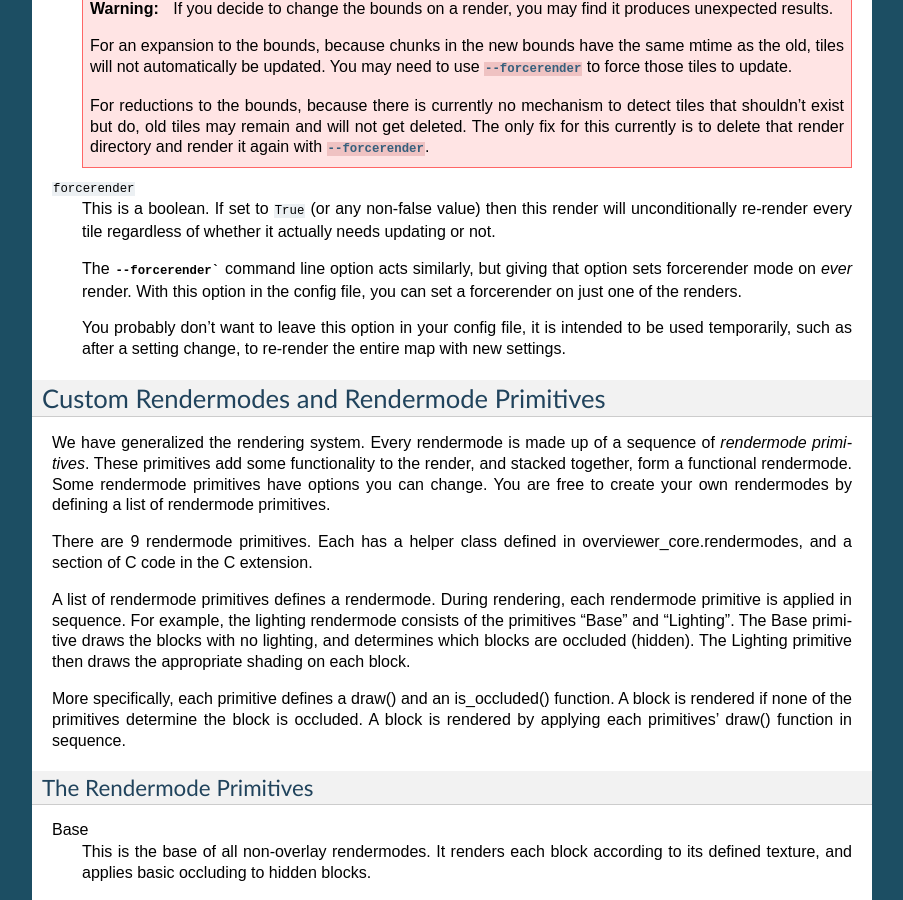
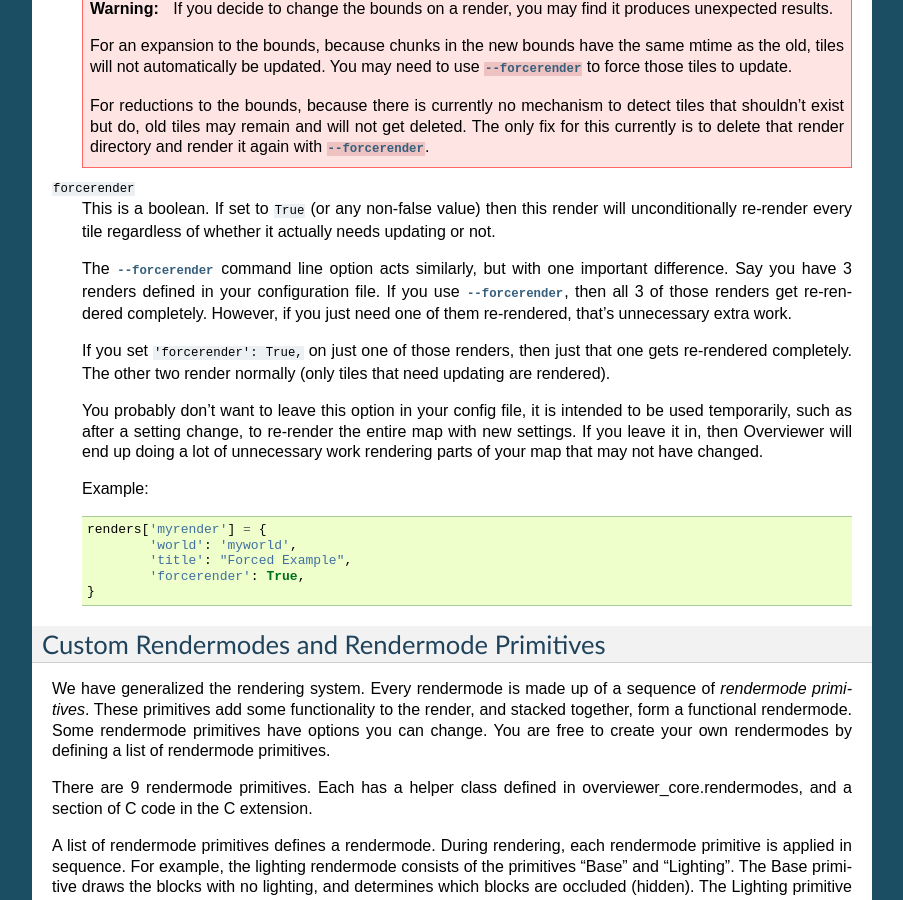
Before and after one commit to overviewer/Minecraft-Overviewer, a Sphinx documentation site: the page built from docs/config.rst, in a window 1280 px wide and 900 px high, scrolled down 5976 px. Shown: the whole window, without its empty margins (198-1101 px from the left). Built offline with Sphinx 7.4.7, drawn with Linux system fonts in a browser that asks for light colours.

Commit message:
clarified docs for forcerender option

```diff
--- a/docs/config.rst
+++ b/docs/config.rst
@@ -392,13 +392,29 @@ values. The valid configuration keys are listed below.
     render will unconditionally re-render every tile regardless of whether it
     actually needs updating or not.
 
-    The :option:`--forcerender`` command line option acts similarly, but giving
-    that option sets forcerender mode on *ever* render. With this option in the
-    config file, you can set a forcerender on just one of the renders.
+    The :option:`--forcerender` command line option acts similarly, but with
+    one important difference. Say you have 3 renders defined in your
+    configuration file. If you use :option:`--forcerender`, then all 3 of those
+    renders get re-rendered completely. However, if you just need one of them
+    re-rendered, that's unnecessary extra work.
+
+    If you set ``'forcerender': True,`` on just one of those renders, then just
+    that one gets re-rendered completely. The other two render normally (only
+    tiles that need updating are rendered).
 
     You probably don't want to leave this option in your config file, it is
     intended to be used temporarily, such as after a setting change, to
-    re-render the entire map with new settings.
+    re-render the entire map with new settings. If you leave it in, then
+    Overviewer will end up doing a lot of unnecessary work rendering parts of
+    your map that may not have changed.
+
+    Example::
+
+        renders['myrender'] = {
+                'world': 'myworld',
+                'title': "Forced Example",
+                'forcerender': True,
+        }
 
 .. _customrendermodes:
 
```
